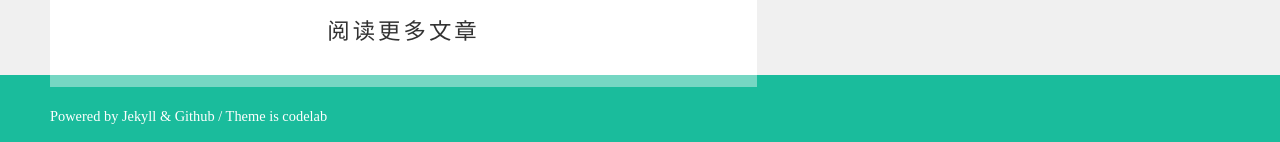
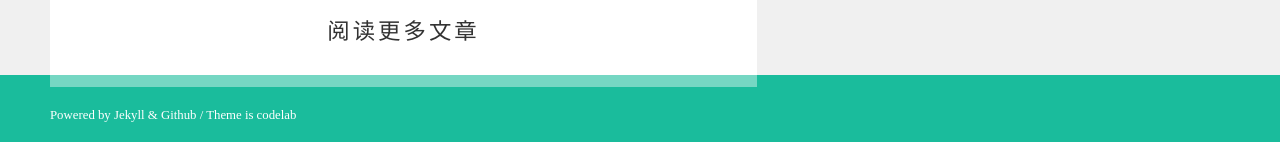
Before and after one commit to qddegtya/qddegtya.github.io, a Jekyll site: the page built from index.html, in a window 1280 px wide. Shown: the part 2616-2758 px from the top of the page. Built offline with Jekyll 4.4.1, drawn with Linux system fonts in a browser that asks for light colours; nearby versions of some CDN libraries.

Commit message:
改变底部字体大小

```diff
--- a/assets/css/theme.css
+++ b/assets/css/theme.css
@@ -553,8 +553,8 @@ li{
 .footer--copyright{
     font-family: "Microsoft YaHei";
     color: #ffffff;
-    font-size: .9em;
-    line-height: .9em;
+    font-size: .8em;
+    line-height: .8em;
     display: block;
     margin-top: 35px;
     font-weight: normal;
```
Also changed, not shown: 1 other file.
